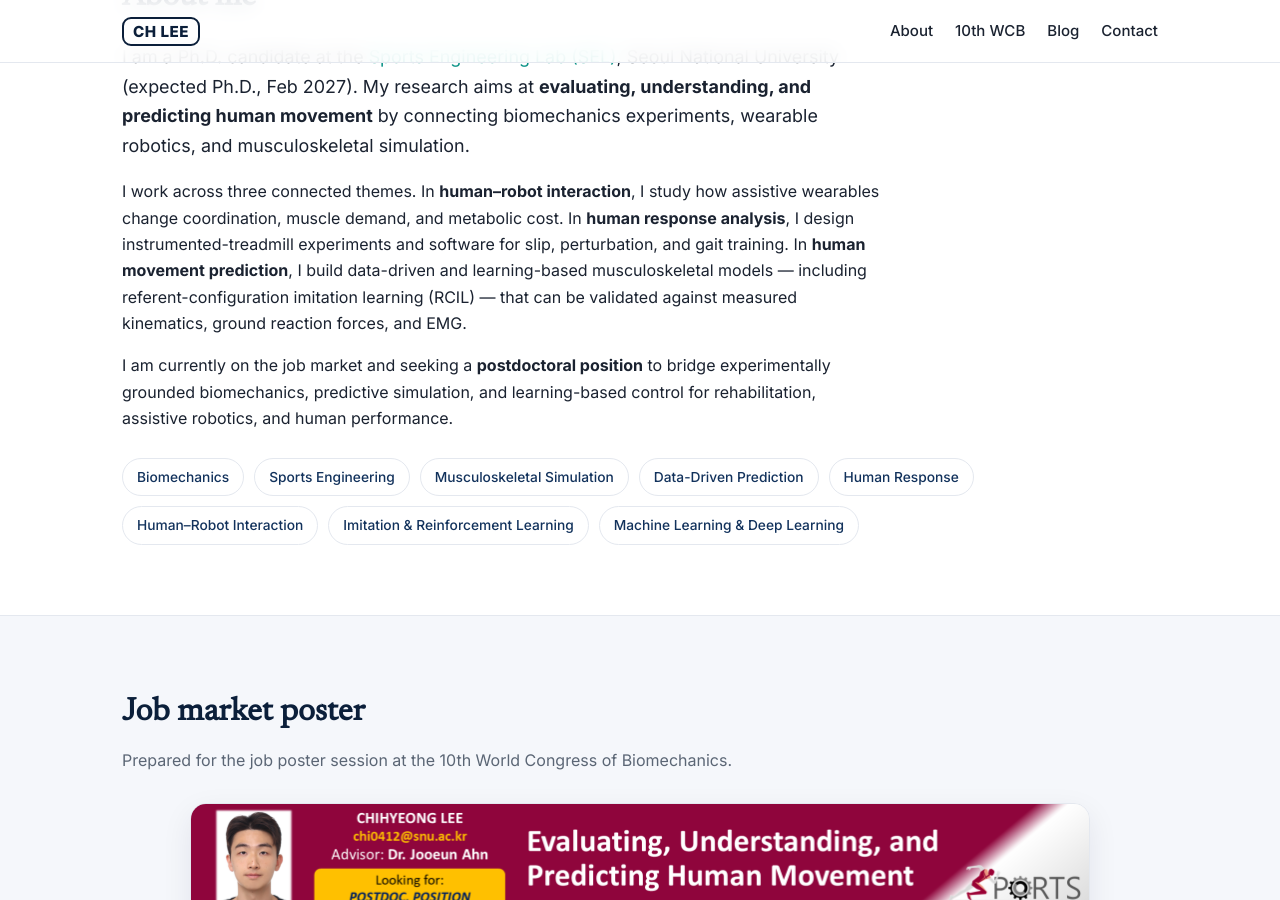
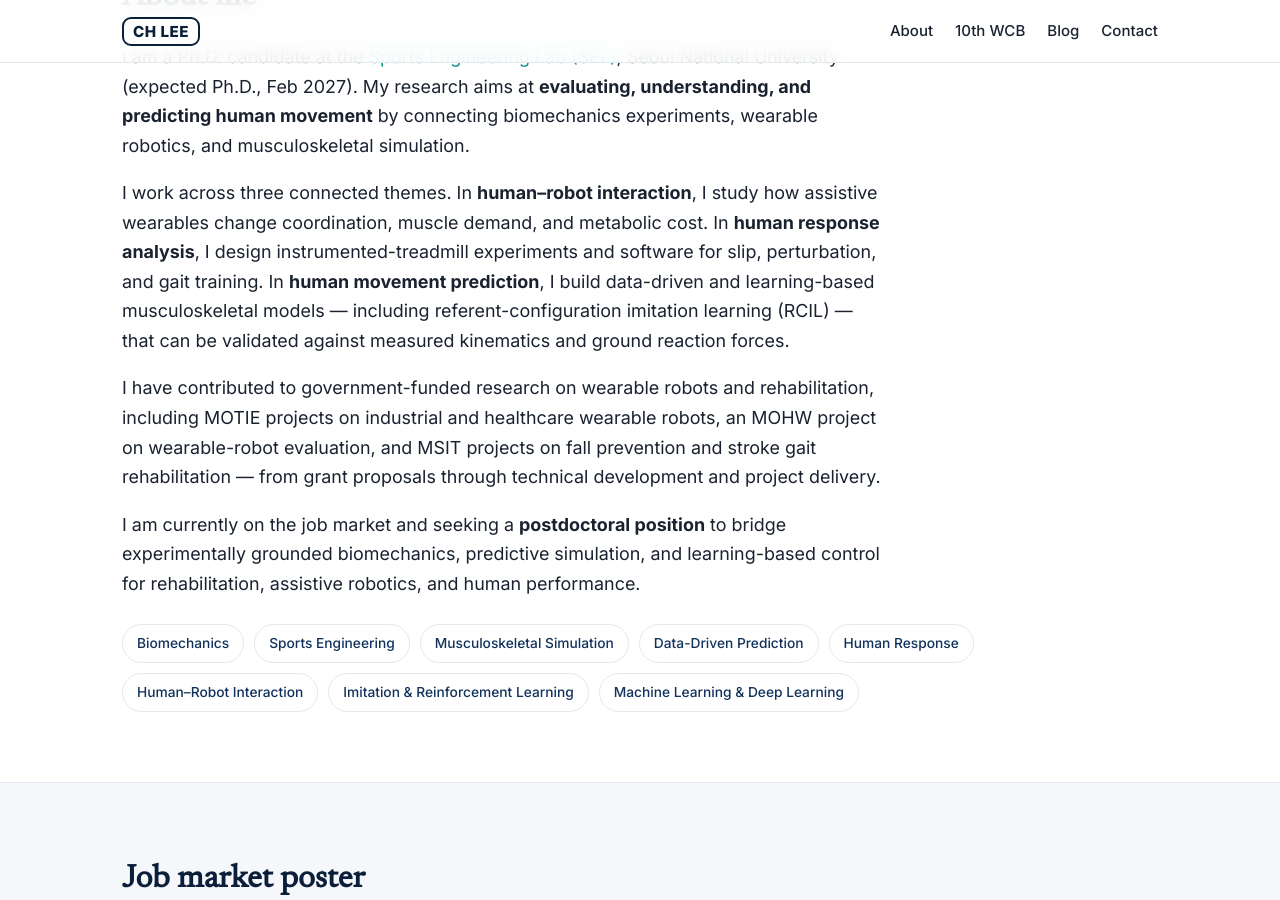
Before and after one commit to 27bro/27bro.github.io, a Jekyll site: the page built from index.html, in a window 1280 px wide and 900 px high, scrolled down 616 px. Built offline with Jekyll 4.4.1, drawn with Linux system fonts in a browser that asks for light colours.

Commit message:
Unify About paragraph sizing and add government-funded research.
Co-authored-by: Cursor <cursoragent@cursor.com>

```diff
--- a/index.html
+++ b/index.html
@@ -38,7 +38,7 @@ title: About
       My research aims at <strong>evaluating, understanding, and predicting human movement</strong>
       by connecting biomechanics experiments, wearable robotics, and musculoskeletal simulation.
     </p>
-    <p>
+    <p class="lead">
       I work across three connected themes.
       In <strong>human–robot interaction</strong>, I study how assistive wearables change
       coordination, muscle demand, and metabolic cost.
@@ -46,9 +46,15 @@ title: About
       and software for slip, perturbation, and gait training.
       In <strong>human movement prediction</strong>, I build data-driven and learning-based
       musculoskeletal models — including referent-configuration imitation learning (RCIL) —
-      that can be validated against measured kinematics, ground reaction forces, and EMG.
+      that can be validated against measured kinematics and ground reaction forces.
     </p>
-    <p>
+    <p class="lead">
+      I have contributed to government-funded research on wearable robots and rehabilitation,
+      including MOTIE projects on industrial and healthcare wearable robots, an MOHW project
+      on wearable-robot evaluation, and MSIT projects on fall prevention and stroke gait
+      rehabilitation — from grant proposals through technical development and project delivery.
+    </p>
+    <p class="lead">
       I am currently on the job market and seeking a <strong>postdoctoral position</strong>
       to bridge experimentally grounded biomechanics, predictive simulation, and
       learning-based control for rehabilitation, assistive robotics, and human performance.
```
